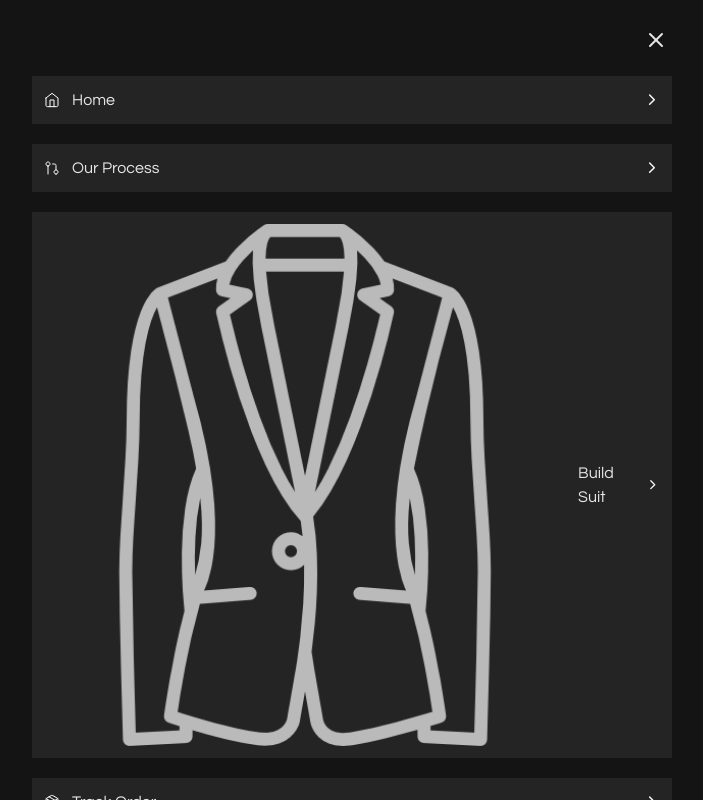
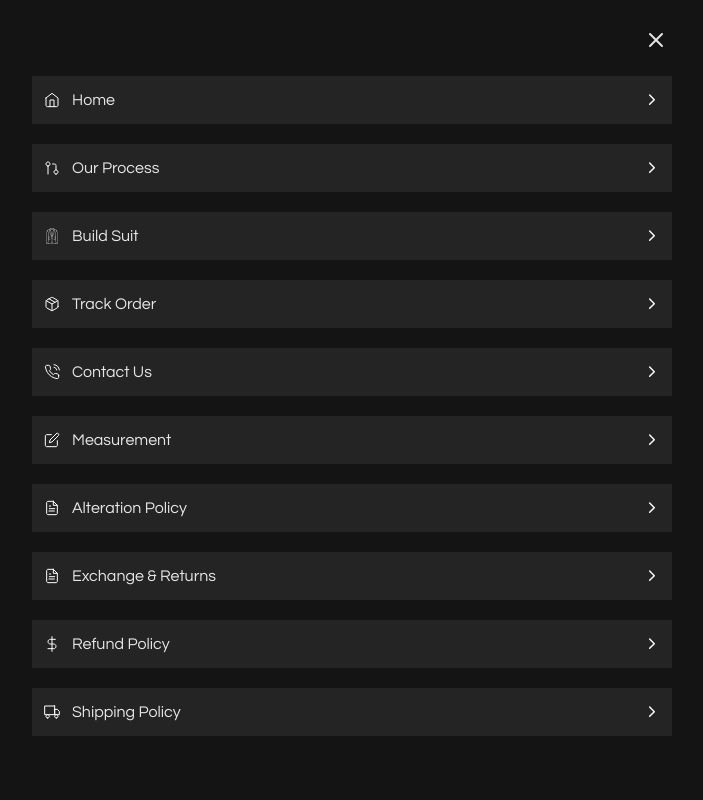
Before and after one commit to ArmaanChaand/black-bespoke-frontend, a React (Vite) app: page / in a window 1280 px wide. Both pictures are taken after a click on the button 1153 px from the left and 32 px from the top of the page. Shown: the top 800 px of the page, without its empty margins (288-991 px from the left). Built offline with nearby package versions, Linux system fonts and the light colour scheme.

Commit message:
fix build suit btn

```diff
--- a/src/components/Sidebar.jsx
+++ b/src/components/Sidebar.jsx
@@ -37,7 +37,7 @@ export default function Sidebar({setShowSidebar}){
                         left_svg_name="SUIT"
                         left_svg_classes="hidden"
                     >
-                    <ImageElm src="/media/suit.png" alt="suit" classes="w-4 h-4"/>
+                    <img src="/media/suit.png" alt="suit" className="w-4 h-4 inline-block"/>
                      Build Suit
                     </LinkIconTextArrowBtn>
                     <LinkIconTextArrowBtn
```
